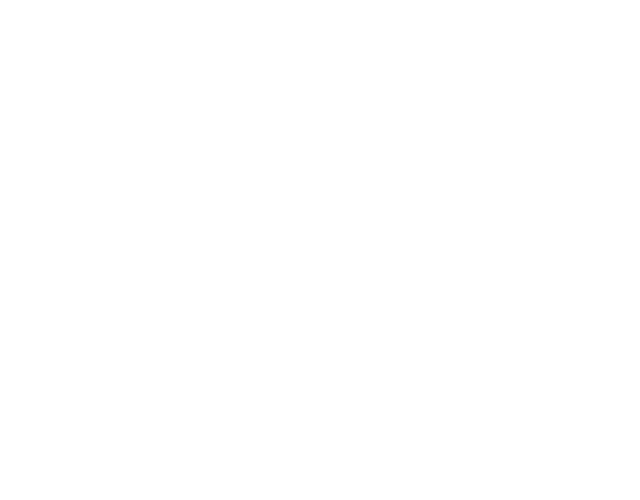
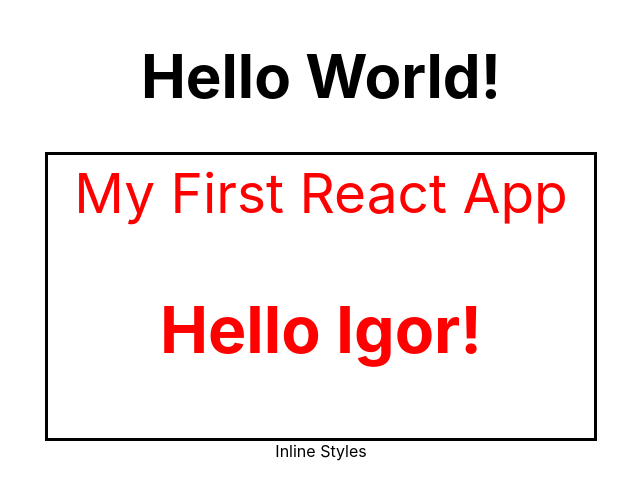
Before and after one commit to xIgor1982/react_geek_brains, a React (Create React App) app: page / in a window 1280 px wide. Shown: the top 500 px of the page, without its empty margins (319-959 px from the left). Built offline with nearby package versions, Linux system fonts and the light colour scheme.

Commit message:
Урок 1. Знакомство с ReactJS. Первые компоненты ДЗ - выполнено полностью

```diff
--- a/src/App.css
+++ /dev/null
@@ -1,38 +0,0 @@
-.App {
-  text-align: center;
-}
-
-.App-logo {
-  height: 40vmin;
-  pointer-events: none;
-}
-
-@media (prefers-reduced-motion: no-preference) {
-  .App-logo {
-    animation: App-logo-spin infinite 20s linear;
-  }
-}
-
-.App-header {
-  background-color: #282c34;
-  min-height: 100vh;
-  display: flex;
-  flex-direction: column;
-  align-items: center;
-  justify-content: center;
-  font-size: calc(10px + 2vmin);
-  color: white;
-}
-
-.App-link {
-  color: #61dafb;
-}
-
-@keyframes App-logo-spin {
-  from {
-    transform: rotate(0deg);
-  }
-  to {
-    transform: rotate(360deg);
-  }
-}
--- a/src/App.js
+++ /dev/null
@@ -1,12 +0,0 @@
-import './App.css';
-import './css/myStyle.css'
-
-function App() {
-  return (
-    <div className="App">
-
-    </div>
-  );
-}
-
-export default App;
--- /dev/null
+++ b/src/Component/App.jsx
@@ -0,0 +1,18 @@
+import './../css/myStyle.css'
+import {Container} from "@mui/material";
+
+function App(props) {
+    return (
+        <div className="app">
+            <header className="hello">
+                My First React App
+                <h3>Hello {props.name}!</h3>
+            </header>
+            <section>
+                Inline Styles
+            </section>
+        </div>
+    );
+}
+
+export default App;
--- /dev/null
+++ b/src/Component/HelloWorld.jsx
@@ -0,0 +1,9 @@
+import './../css/myStyle.css'
+
+function HelloWorld(props) {
+    return (
+        <h1 style={{textAlign: "center", fontSize: "60px"}}>Hello {props.world}!</h1>
+    );
+}
+
+export default HelloWorld;
--- a/src/css/myStyle.css
+++ b/src/css/myStyle.css
@@ -1,6 +1,11 @@
+.app {
+    text-align: center;
+}
+
 .hello {
-    color: yellow;
+    color: red;
     font-size: 55px;
-    border: 3px solid white;
+    border: 3px solid black;
     padding: 5px 15px;
+    text-align: center;
 }
--- a/src/index.js
+++ b/src/index.js
@@ -1,14 +1,22 @@
 import React from 'react';
 import ReactDOM from 'react-dom';
 import './index.css';
-import App from './App';
+import App from './Component/App.jsx';
+import HelloWorld from "./Component/HelloWorld.jsx";
 import reportWebVitals from './reportWebVitals';
+import {Container} from "@mui/material";
+
+const world = "World";
+const myName = "Igor";
 
 ReactDOM.render(
-  <React.StrictMode>
-    <App />
-  </React.StrictMode>,
-  document.getElementById('root')
+    <React.StrictMode>
+        <Container maxWidth="sm">
+            <HelloWorld world={world}></HelloWorld>
+            <App name={myName}></App>
+        </Container>
+    </React.StrictMode>,
+    document.getElementById('root')
 );
 
 // If you want to start measuring performance in your app, pass a function
```
Also changed, not shown: 1 other file (tests, documents, lock files or other folders).
